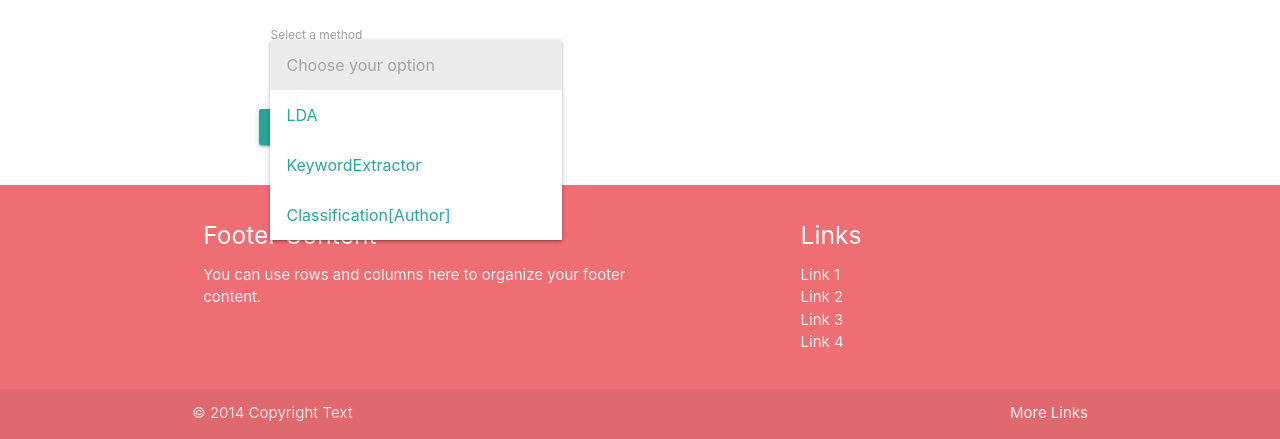
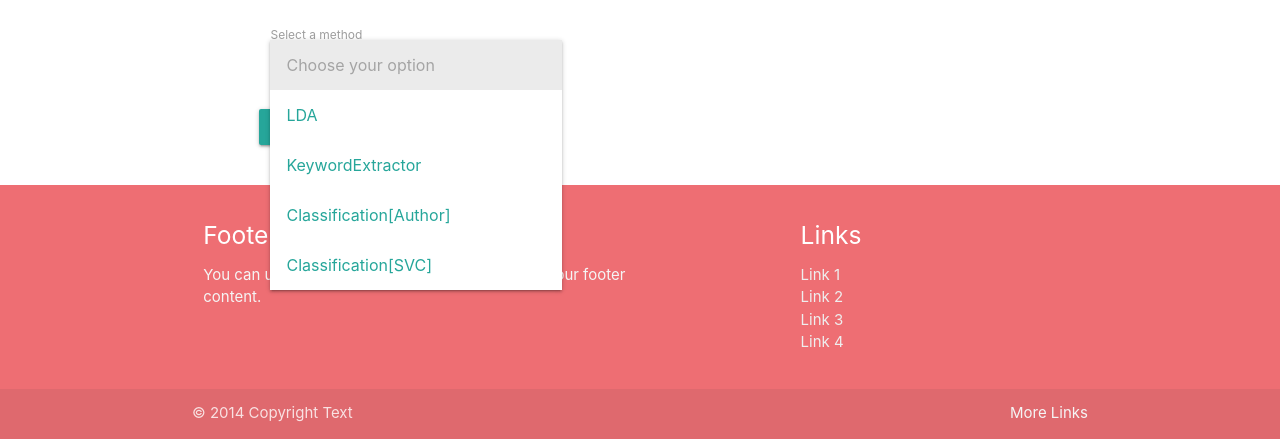
Before and after one commit to rsmttud/Recommender-System, a Flask app: page / in a window 1280 px wide, after a click on "Choose your option". Shown: the part 428-867 px from the top of the page. Run offline with Flask 2, Linux system fonts and the light colour scheme; some libraries are stand-ins or nearby versions.

Commit message:
Added SVC pipeline option to select box

```diff
--- a/templates/input_main_input.html
+++ b/templates/input_main_input.html
@@ -21,6 +21,7 @@
                 <option value="lda">LDA</option>
                 <option value="key_ex">KeywordExtractor</option>
                 <option value="classification">Classification[Author]</option>
+                <option value="svc_classification">Classification[SVC]</option>
             </select>
             <label for="method">Select a method</label>
         </div>
```
